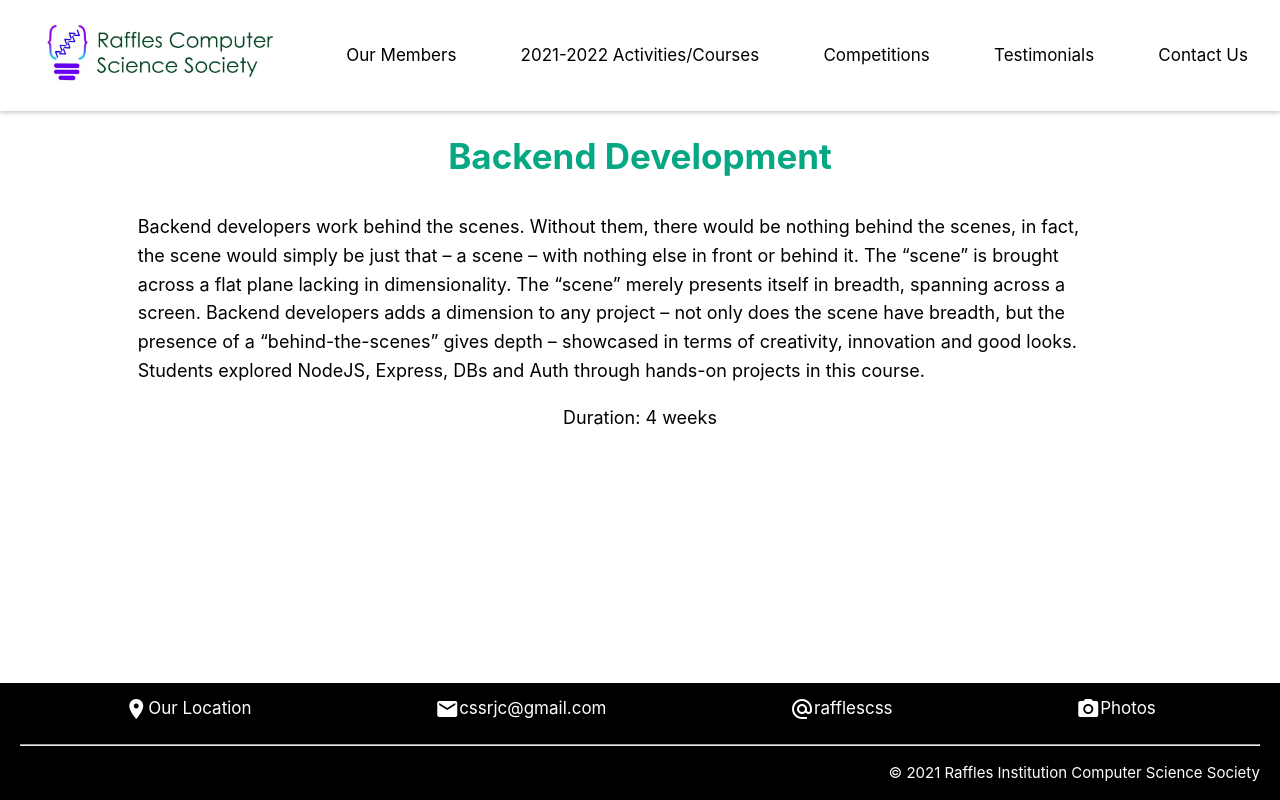
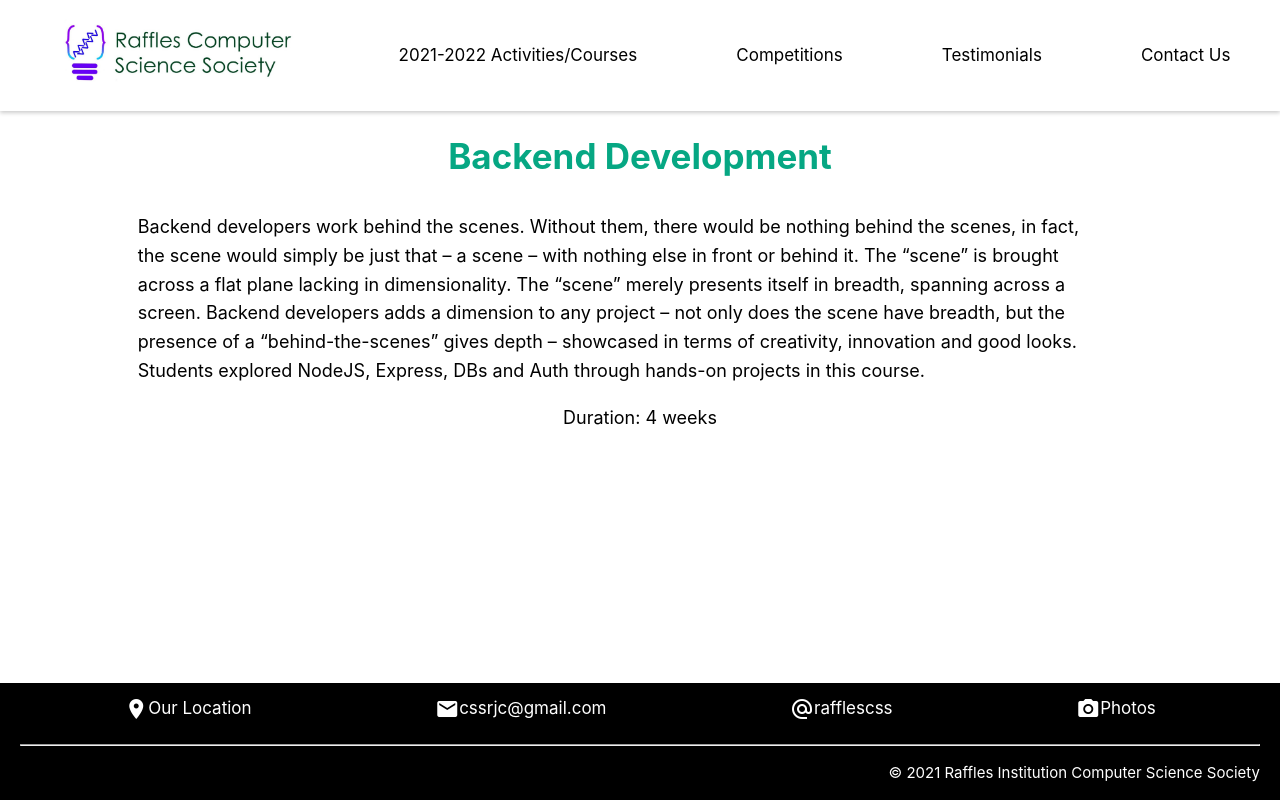
Before and after one commit to yu116/ccaweb, a Next.js app: page /activities/backenddevt in a window 1280 px wide. Built offline with nearby package versions, Linux system fonts and the light colour scheme.

Commit message:
Removed members from Navbar.

```diff
--- a/pages/activities/backenddevt.js
+++ b/pages/activities/backenddevt.js
@@ -10,7 +10,6 @@ function backend() {
             <div className={utilStyles.navBar}>
 
             <Link href="/"><a><Image src="/navlogo.jpg" alt="CSS Logo" width = "250px" height = "75px"/></a></Link>
-            <Link href="/our-members"><a>Our Members</a></Link>
 
 
             <div className={utilStyles.dropdown}>
```
